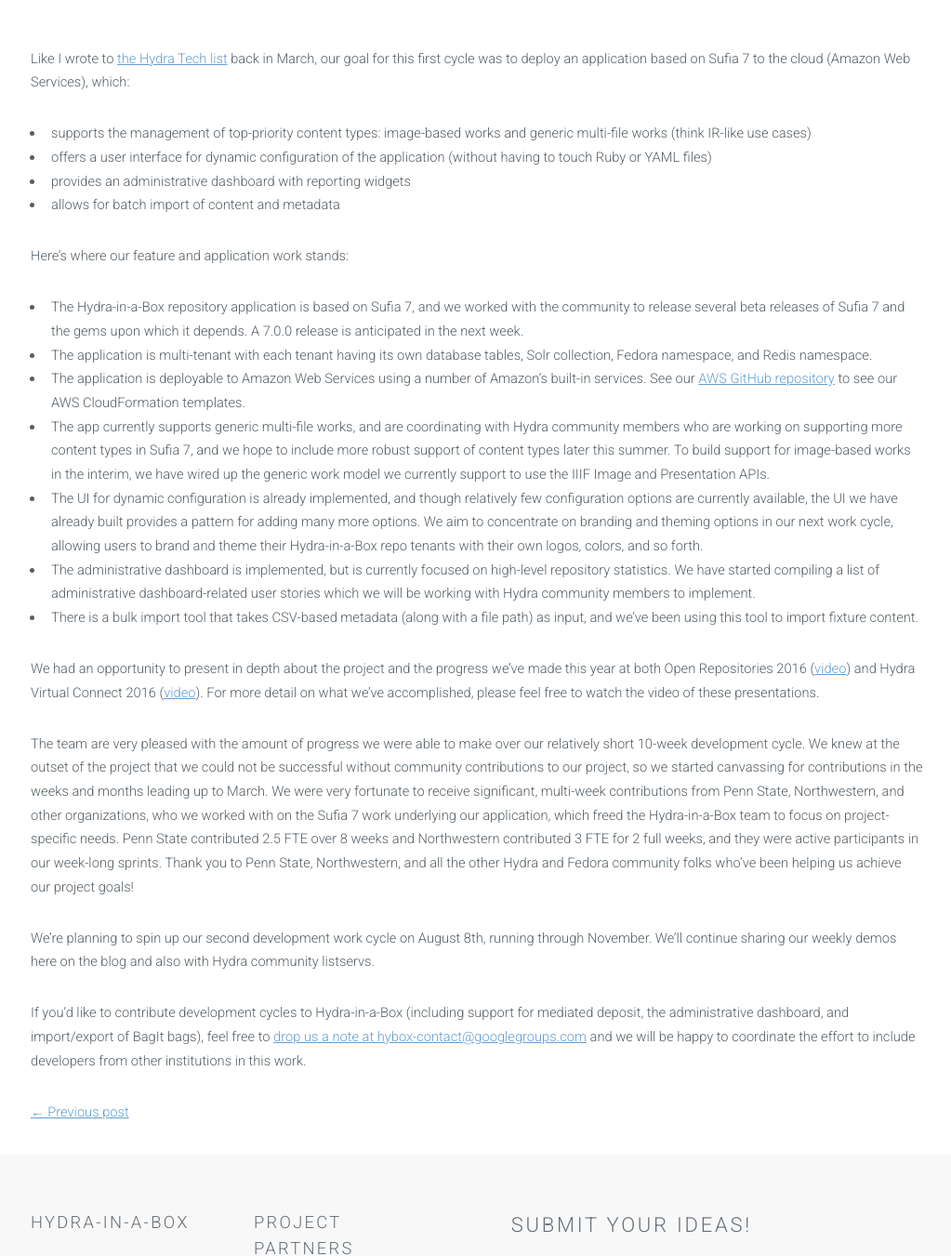
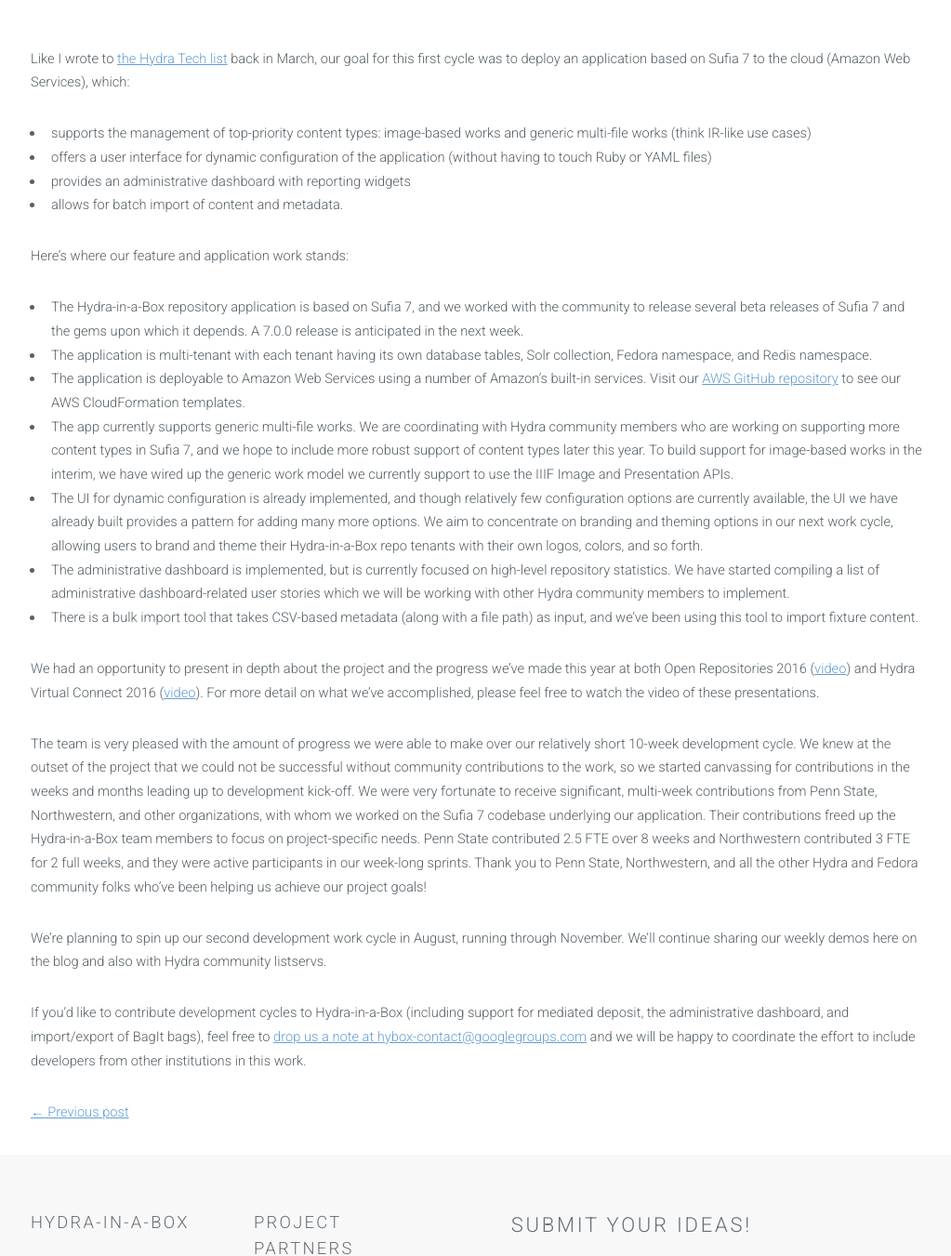
Before and after one commit to samvera-labs/hyku.github.io, a Jekyll site: the page built from _posts/2016-07-11-july_update.markdown, in a window 1280 px wide and 1400 px high, scrolled down 876 px, cut to the strip 49-1400 px from the top of the window. Shown: the whole strip at 93% size, without its empty margins (127-1150 px from the left). Built offline with Jekyll 4.4.1, drawn with Linux system fonts in a browser that asks for light colours.

Commit message:
blog post and faq edits

```diff
--- a/_posts/2016-07-11-july_update.markdown
+++ b/_posts/2016-07-11-july_update.markdown
@@ -13,22 +13,22 @@
 * supports the management of top-priority content types: image-based works and generic multi-file works (think IR-like use cases)
 * offers a user interface for dynamic configuration of the application (without having to touch Ruby or YAML files)
 * provides an administrative dashboard with reporting widgets
-* allows for batch import of content and metadata
+* allows for batch import of content and metadata.
 
 Here's where our feature and application work stands:
 
 * The Hydra-in-a-Box repository application is based on Sufia 7, and we worked with the community to release several beta releases of Sufia 7 and the gems upon which it depends. A 7.0.0 release is anticipated in the next week.
 * The application is multi-tenant with each tenant having its own database tables, Solr collection, Fedora namespace, and Redis namespace.
-* The application is deployable to Amazon Web Services using a number of Amazon's built-in services. See our [AWS GitHub repository](https://github.com/hybox/aws) to see our AWS CloudFormation templates.
-* The app currently supports generic multi-file works, and are coordinating with Hydra community members who are working on supporting more content types in Sufia 7, and we hope to include more robust support of content types later this summer. To build support for image-based works in the interim, we have wired up the generic work model we currently support to use the IIIF Image and Presentation APIs.
+* The application is deployable to Amazon Web Services using a number of Amazon's built-in services. Visit our [AWS GitHub repository](https://github.com/hybox/aws) to see our AWS CloudFormation templates.
+* The app currently supports generic multi-file works. We are coordinating with Hydra community members who are working on supporting more content types in Sufia 7, and we hope to include more robust support of content types later this year. To build support for image-based works in the interim, we have wired up the generic work model we currently support to use the IIIF Image and Presentation APIs.
 * The UI for dynamic configuration is already implemented, and though relatively few configuration options are currently available, the UI we have already built provides a pattern for adding many more options. We aim to concentrate on branding and theming options in our next work cycle, allowing users to brand and theme their Hydra-in-a-Box repo tenants with their own logos, colors, and so forth.
-* The administrative dashboard is implemented, but is currently focused on high-level repository statistics. We have started compiling a list of administrative dashboard-related user stories which we will be working with Hydra community members to implement.
+* The administrative dashboard is implemented, but is currently focused on high-level repository statistics. We have started compiling a list of administrative dashboard-related user stories which we will be working with other Hydra community members to implement.
 * There is a bulk import tool that takes CSV-based metadata (along with a file path) as input, and we've been using this tool to import fixture content.
 
 We had an opportunity to present in depth about the project and the progress we've made this year at both Open Repositories 2016 ([video](http://mediasite.charteredaccountants.ie/mediasite/Viewer/?peid=a688f51e420347e6bc33a9a36c81abe71d&authTicket=acc9368099ff4f7cb0bd6c263fa004aa)) and Hydra Virtual Connect 2016 ([video](https://connect.iu.edu/p3a1fbn4497/?launcher=false&fcsContent=true&pbMode=normal)). For more detail on what we've accomplished, please feel free to watch the video of these presentations.
 
-The team are very pleased with the amount of progress we were able to make over our relatively short 10-week development cycle. We knew at the outset of the project that we could not be successful without community contributions to our project, so we started canvassing for contributions in the weeks and months leading up to March. We were very fortunate to receive significant, multi-week contributions from Penn State, Northwestern, and other organizations, who we worked with on the Sufia 7 work underlying our application, which freed the Hydra-in-a-Box team to focus on project-specific needs. Penn State contributed 2.5 FTE over 8 weeks and Northwestern contributed 3 FTE for 2 full weeks, and they were active participants in our week-long sprints. Thank you to Penn State, Northwestern, and all the other Hydra and Fedora community folks who've been helping us achieve our project goals!
+The team is very pleased with the amount of progress we were able to make over our relatively short 10-week development cycle. We knew at the outset of the project that we could not be successful without community contributions to the work, so we started canvassing for contributions in the weeks and months leading up to development kick-off. We were very fortunate to receive significant, multi-week contributions from Penn State, Northwestern, and other organizations, with whom we worked  on the Sufia 7 codebase underlying our application. Their contributions freed up the Hydra-in-a-Box team members to focus on project-specific needs. Penn State contributed 2.5 FTE over 8 weeks and Northwestern contributed 3 FTE for 2 full weeks, and they were active participants in our week-long sprints. Thank you to Penn State, Northwestern, and all the other Hydra and Fedora community folks who've been helping us achieve our project goals!
 
-We're planning to spin up our second development work cycle on August 8th, running through November. We'll continue sharing our weekly demos here on the blog and also with Hydra community listservs.
+We're planning to spin up our second development work cycle in August, running through November. We'll continue sharing our weekly demos here on the blog and also with Hydra community listservs.
 
 If you'd like to contribute development cycles to Hydra-in-a-Box (including support for mediated deposit, the administrative dashboard, and import/export of BagIt bags), feel free to [drop us a note at hybox-contact@googlegroups.com](mailto:hybox-contact@googlegroups.com) and we will be happy to coordinate the effort to include developers from other institutions in this work.
```
Also changed, not shown: _data/faqs.yaml (+6 -6 lines).
